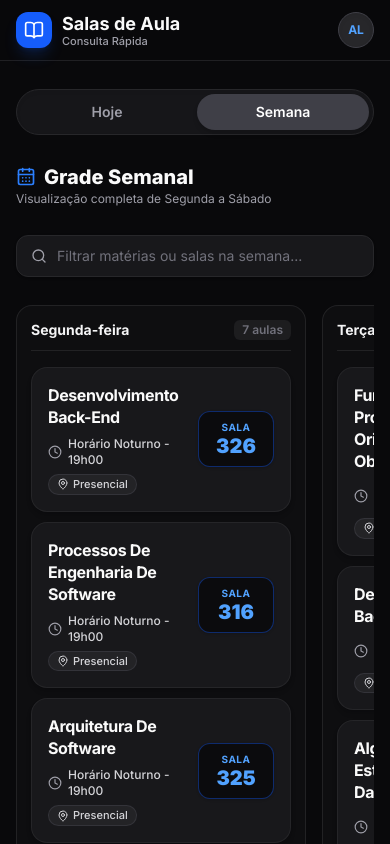
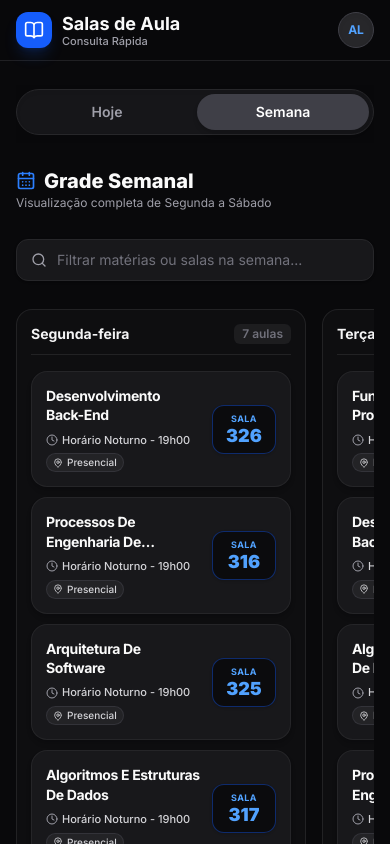
Before and after one commit to julianomatos/my-class, a Next.js app: page / in a window 390 px wide. Both pictures are taken after a click on the tab "Semana". Shown: the top 844 px of the page. Built offline with nearby package versions, Linux system fonts and the light colour scheme.

Commit message:
refactor: optimize mobile UI responsiveness, implement sticky navigation, and refine global CSS for PWA compatibility

```diff
--- a/app/globals.css
+++ b/app/globals.css
@@ -19,7 +19,7 @@
   /* Border */
   --color-border: #27272a;
 
-  /* Tailwind color aliases (standard names kept for utility classes) */
+  /* Tailwind color aliases */
   --color-background: var(--color-bg-primary);
   --color-foreground: var(--color-text-primary);
 
@@ -28,16 +28,27 @@
 }
 
 /* =========================================
-   Global Resets
+   Global Resets & Dark Mode (forced)
    ========================================= */
-html,
+html {
+  height: 100%;
+  /* Force dark mode unconditionally – spec requirement */
+  color-scheme: dark;
+  /* Prevents bright flash on overscroll (iOS rubber-band) */
+  background-color: #121212;
+  /* Disable double-tap zoom on mobile */
+  touch-action: manipulation;
+}
+
 body {
-  height: 100%;
+  min-height: 100%;
   background-color: #121212;
   color: #f9fafb;
   font-family: var(--font-sans);
-  /* Force dark mode unconditionally (spec requirement) */
-  color-scheme: dark;
+  /* Removes the grey flash on tap in iOS Safari */
+  -webkit-tap-highlight-color: transparent;
+  /* Prevents overscroll bleed on iOS */
+  overscroll-behavior-y: none;
 }
 
 *,
@@ -45,3 +56,45 @@ body {
 *::after {
   box-sizing: border-box;
 }
+
+/* =========================================
+   Custom scrollbar – Semana tab (horizontal)
+   ========================================= */
+.custom-scrollbar {
+  scrollbar-width: thin;
+  scrollbar-color: #27272a transparent;
+}
+
+.custom-scrollbar::-webkit-scrollbar {
+  height: 4px;
+}
+
+.custom-scrollbar::-webkit-scrollbar-track {
+  background: transparent;
+}
+
+.custom-scrollbar::-webkit-scrollbar-thumb {
+  background-color: #3f3f46; /* zinc-700 */
+  border-radius: 99px;
+}
+
+.custom-scrollbar::-webkit-scrollbar-thumb:hover {
+  background-color: #52525b; /* zinc-600 */
+}
+
+/* =========================================
+   iOS safe area bottom padding utility
+   ========================================= */
+.pb-safe {
+  padding-bottom: env(safe-area-inset-bottom, 0px);
+}
+
+/* =========================================
+   Utility: hide scrollbar but keep functionality
+   ========================================= */
+.no-scrollbar {
+  scrollbar-width: none;
+}
+.no-scrollbar::-webkit-scrollbar {
+  display: none;
+}
--- a/src/components/ClassCard.tsx
+++ b/src/components/ClassCard.tsx
@@ -17,47 +17,48 @@ export const ClassCard: React.FC<ClassCardProps> = ({
   const isRemoto = modalidade?.toLowerCase().includes("remoto");
 
   return (
-    <div className="w-full bg-zinc-900 border border-zinc-800/90 rounded-2xl p-4 sm:p-5 transition-all duration-200 hover:border-zinc-700/80 shadow-md flex justify-between items-center gap-4">
+    <div className="w-full bg-zinc-900 border border-zinc-800/90 rounded-2xl p-3.5 sm:p-5 transition-all duration-200 hover:border-zinc-700/80 shadow-md flex justify-between items-center gap-3">
       {/* Left Info */}
       <div className="flex-1 min-w-0">
-        <h3 className="text-base sm:text-lg font-bold text-zinc-50 leading-snug tracking-tight mb-2">
+        {/* Discipline name: clamped to 2 lines on mobile to prevent overflow */}
+        <h3 className="text-sm sm:text-base font-bold text-zinc-50 leading-snug tracking-tight mb-2 line-clamp-2">
           {disciplina}
         </h3>
 
-        <div className="flex flex-wrap items-center gap-x-3 gap-y-1.5 text-xs text-zinc-400">
+        <div className="flex flex-wrap items-center gap-x-2 gap-y-1.5 text-xs text-zinc-400">
           {/* Horario */}
-          <span className="inline-flex items-center gap-1.5 font-medium text-zinc-300">
-            <Clock className="w-3.5 h-3.5 text-zinc-400 shrink-0" />
-            {horario}
+          <span className="inline-flex items-center gap-1 font-medium text-zinc-300">
+            <Clock className="w-3 h-3 text-zinc-400 shrink-0" />
+            <span className="text-[11px]">{horario}</span>
           </span>
 
           {/* Modalidade Badge */}
           <span
-            className={`inline-flex items-center gap-1 text-[11px] font-medium px-2 py-0.5 rounded-full border ${
+            className={`inline-flex items-center gap-1 text-[10px] font-medium px-1.5 py-0.5 rounded-full border ${
               isRemoto
                 ? "bg-purple-950/40 text-purple-300 border-purple-800/40"
                 : "bg-zinc-800/80 text-zinc-300 border-zinc-700/60"
             }`}
           >
             {isRemoto ? (
-              <Laptop className="w-3 h-3 shrink-0" />
+              <Laptop className="w-2.5 h-2.5 shrink-0" />
             ) : (
-              <MapPin className="w-3 h-3 shrink-0" />
+              <MapPin className="w-2.5 h-2.5 shrink-0" />
             )}
             {modalidade}
           </span>
         </div>
       </div>
 
-        {/* Right Sala Badge */}
-        <div className="bg-zinc-950/80 border border-blue-600/40 rounded-xl px-3.5 py-2.5 text-center flex flex-col items-center justify-center min-w-[76px] shrink-0 shadow-sm">
-          <span className="block text-[10px] font-bold text-blue-400 tracking-wider uppercase leading-none mb-1">
-            SALA
-          </span>
-          <span className="block text-xl sm:text-2xl font-black text-blue-400 leading-none">
-            {sala}
-          </span>
-        </div>
+      {/* Right Sala Badge — fixed width so it never squishes */}
+      <div className="bg-zinc-950/80 border border-blue-600/40 rounded-xl px-3 py-2 text-center flex flex-col items-center justify-center w-16 sm:w-20 shrink-0 shadow-sm">
+        <span className="block text-[9px] sm:text-[10px] font-bold text-blue-400 tracking-wider uppercase leading-none mb-1">
+          SALA
+        </span>
+        <span className="block text-lg sm:text-2xl font-black text-blue-400 leading-none">
+          {sala}
+        </span>
+      </div>
     </div>
   );
 };
--- a/src/components/ClassScheduleView.tsx
+++ b/src/components/ClassScheduleView.tsx
@@ -14,6 +14,12 @@ import { CalendarX, SearchX, CalendarDays } from "lucide-react";
 export const ClassScheduleView: React.FC = () => {
   const [activeTab, setActiveTab] = useState<TabType>("hoje");
   const [searchQuery, setSearchQuery] = useState<string>("");
+
+  // Clear search when switching tabs to avoid stale results
+  const handleTabChange = (tab: TabType) => {
+    setActiveTab(tab);
+    setSearchQuery("");
+  };
 
   // Detect current day on client
   const todayName = useMemo(() => getCurrentDayName(), []);
@@ -68,9 +74,10 @@ export const ClassScheduleView: React.FC = () => {
       <Header />
 
       {/* Main Container */}
-      <main className="flex-1 w-full max-w-md sm:max-w-3xl lg:max-w-6xl mx-auto px-4 py-4 sm:py-6 flex flex-col gap-4">
+      {/* pb-safe handles iOS home-bar overlap */}
+      <main className="flex-1 w-full max-w-md sm:max-w-3xl lg:max-w-6xl mx-auto px-4 py-4 sm:py-6 pb-safe flex flex-col gap-4">
         {/* Navigation Tabs */}
-        <TabNavigation activeTab={activeTab} onTabChange={setActiveTab} />
+        <TabNavigation activeTab={activeTab} onTabChange={handleTabChange} />
 
         {/* TAB: HOJE */}
         {activeTab === "hoje" && (
--- a/src/components/TabNavigation.tsx
+++ b/src/components/TabNavigation.tsx
@@ -14,10 +14,17 @@ export const TabNavigation: React.FC<TabNavigationProps> = ({
   onTabChange,
 }) => {
   return (
-    <nav className="w-full my-3" aria-label="Abas de Navegação">
+    <nav
+      aria-label="Abas de Navegação"
+      className="w-full my-2 sticky top-[61px] z-40 bg-zinc-950/70 backdrop-blur-md pt-1 pb-2"
+    >
       <div className="bg-zinc-900/90 p-1 rounded-full border border-zinc-800 flex items-center gap-1 w-full max-w-md mx-auto shadow-inner">
         <button
           type="button"
+          id="tab-hoje"
+          role="tab"
+          aria-selected={activeTab === "hoje"}
+          aria-controls="panel-hoje"
           onClick={() => onTabChange("hoje")}
           className={`flex-1 py-2 px-4 rounded-full text-sm font-semibold transition-all duration-200 text-center ${
             activeTab === "hoje"
@@ -29,6 +36,10 @@ export const TabNavigation: React.FC<TabNavigationProps> = ({
         </button>
         <button
           type="button"
+          id="tab-semana"
+          role="tab"
+          aria-selected={activeTab === "semana"}
+          aria-controls="panel-semana"
           onClick={() => onTabChange("semana")}
           className={`flex-1 py-2 px-4 rounded-full text-sm font-semibold transition-all duration-200 text-center ${
             activeTab === "semana"
```
Also changed, not shown: public/sw.js, 2 other files (tests, documents, lock files or other folders).
